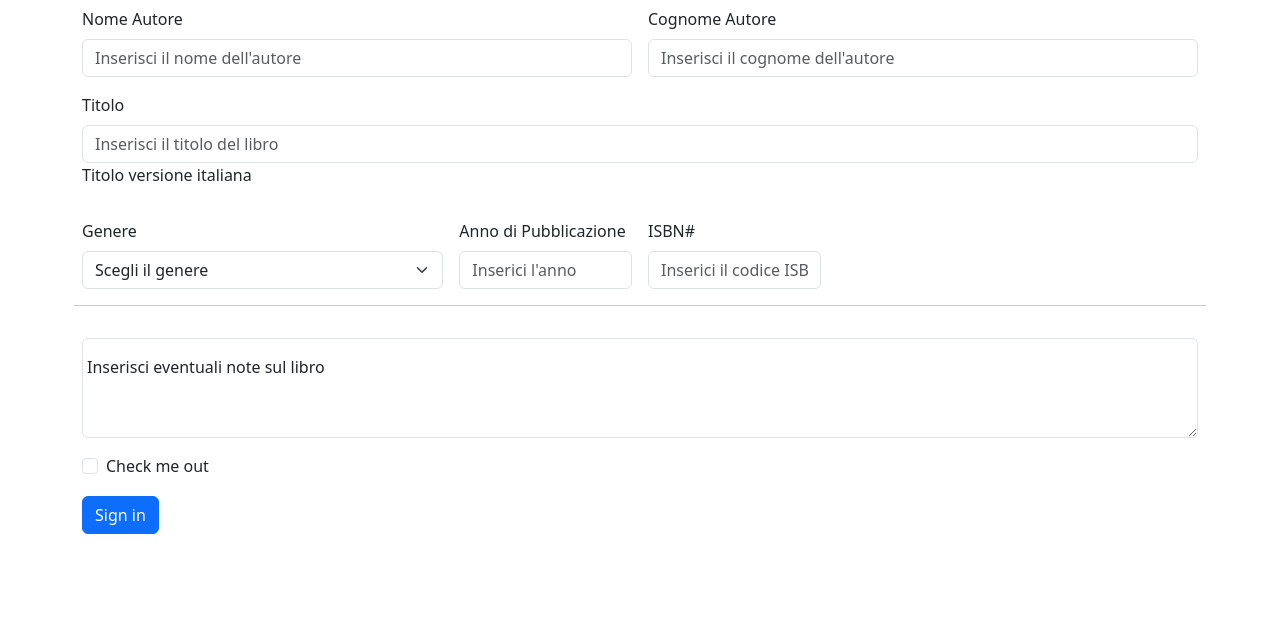
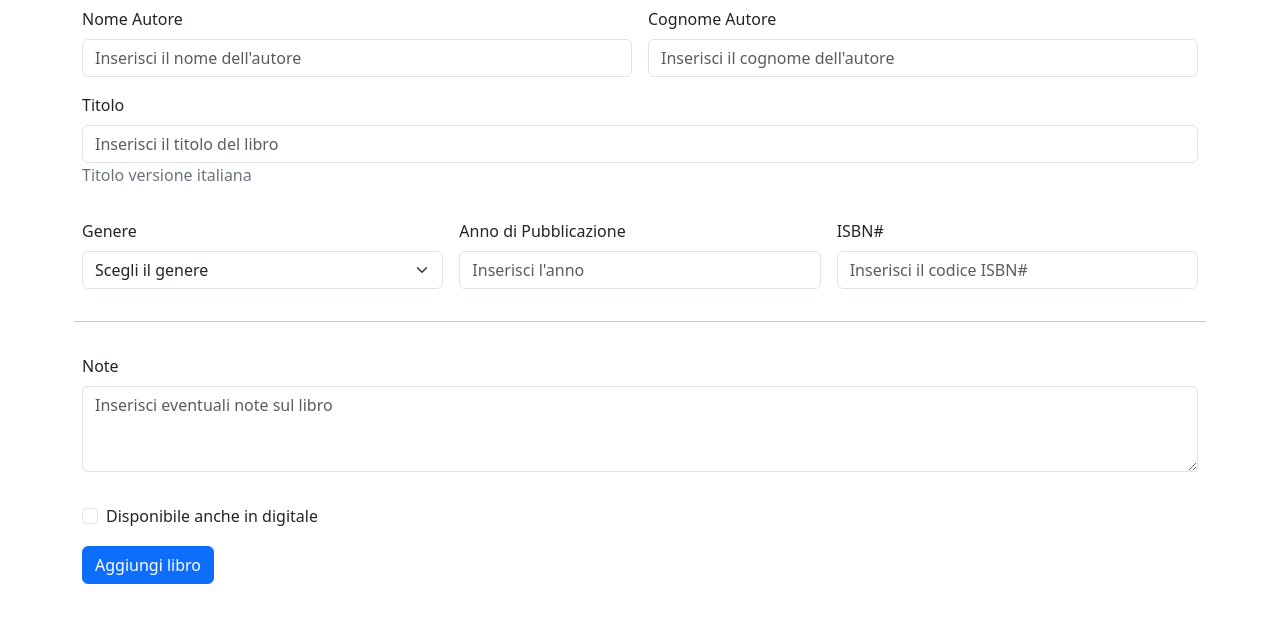
Before and after one commit to ValerioDiBiagio/html-css-bootstrap-dashboard, a plain HTML site: page new-book.html in a window 1280 px wide. Shown: the part 175-798 px from the top of the page. Drawn offline with nearby package versions, Linux system fonts and the light colour scheme.

Commit message:
feat: add last inputs

```diff
--- a/new-book.html
+++ b/new-book.html
@@ -62,7 +62,7 @@
             <div class="col-12">
               <label for="inputTitolo" class="form-label">Titolo</label>
               <input type="text" class="form-control" id="inputTitolo" placeholder="Inserisci il titolo del libro">
-              <p>Titolo versione italiana</p>
+              <p class="fw-light fs-6 text-secondary">Titolo versione italiana</p>
             </div>
             <div class="col-md-4">
               <label for="inputGenere" class="form-label">Genere</label>
@@ -71,29 +71,29 @@
                 <option>...</option>
               </select>
             </div>
-            <div class="col-md-2">
+            <div class="col-md-4">
               <label for="inputAnnopub" class="form-label">Anno di Pubblicazione</label>
-              <input type="text" class="form-control" id="inputAnnopub" placeholder="Inserici l'anno">
+              <input type="text" class="form-control" id="inputAnnopub" placeholder="Inserisci l'anno">
             </div>
-            <div class="col-md-2">
+            <div class="col-md-4 mb-3">
                 <label for="inputIsbn" class="form-label">ISBN#</label>
-                <input type="text" class="form-control" id="inputIsbn" placeholder="Inserici il codice ISBN#">
+                <input type="text" class="form-control" id="inputIsbn" placeholder="Inserisci il codice ISBN#">
               </div>
               <hr>
-              <div class="form-floating">
-                <textarea class="form-control" placeholder="Leave a comment here" id="floatingTextarea2" style="height: 100px"></textarea>
-                <label for="floatingTextarea2">Inserisci eventuali note sul libro</label>
+              <div class="mb-3">
+                <label for="exampleFormControlTextarea1" class="form-label">Note</label>
+                <textarea class="form-control" id="exampleFormControlTextarea1" rows="3" placeholder="Inserisci eventuali note sul libro"></textarea>
               </div>
             <div class="col-12">
               <div class="form-check">
-                <input class="form-check-input" type="checkbox" id="gridCheck">
+                <input class="form-check-input" type="checkbox" id="disponibileindig">
                 <label class="form-check-label" for="gridCheck">
-                  Check me out
+                  Disponibile anche in digitale
                 </label>
               </div>
             </div>
             <div class="col-12">
-              <button type="submit" class="btn btn-primary">Sign in</button>
+              <button type="submit" class="btn btn-primary">Aggiungi libro</button>
             </div>
           </form>
 
```
